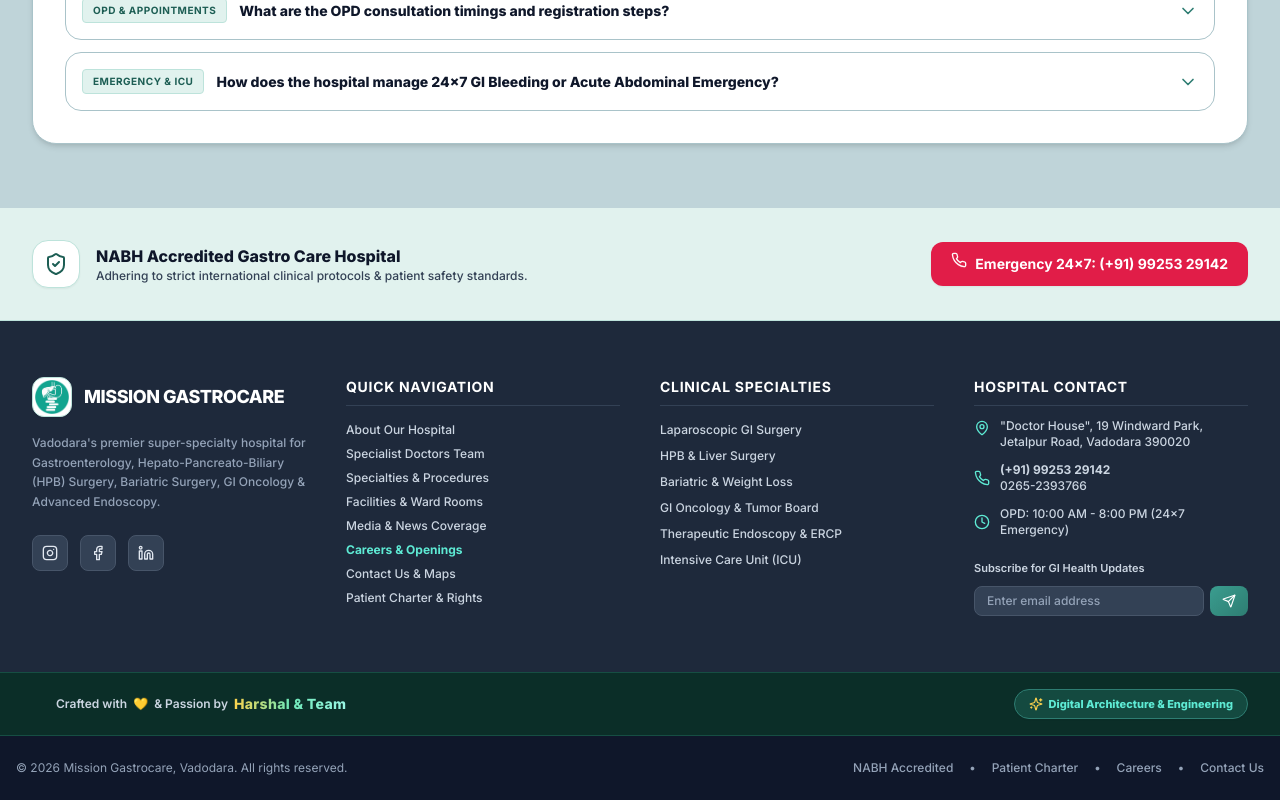
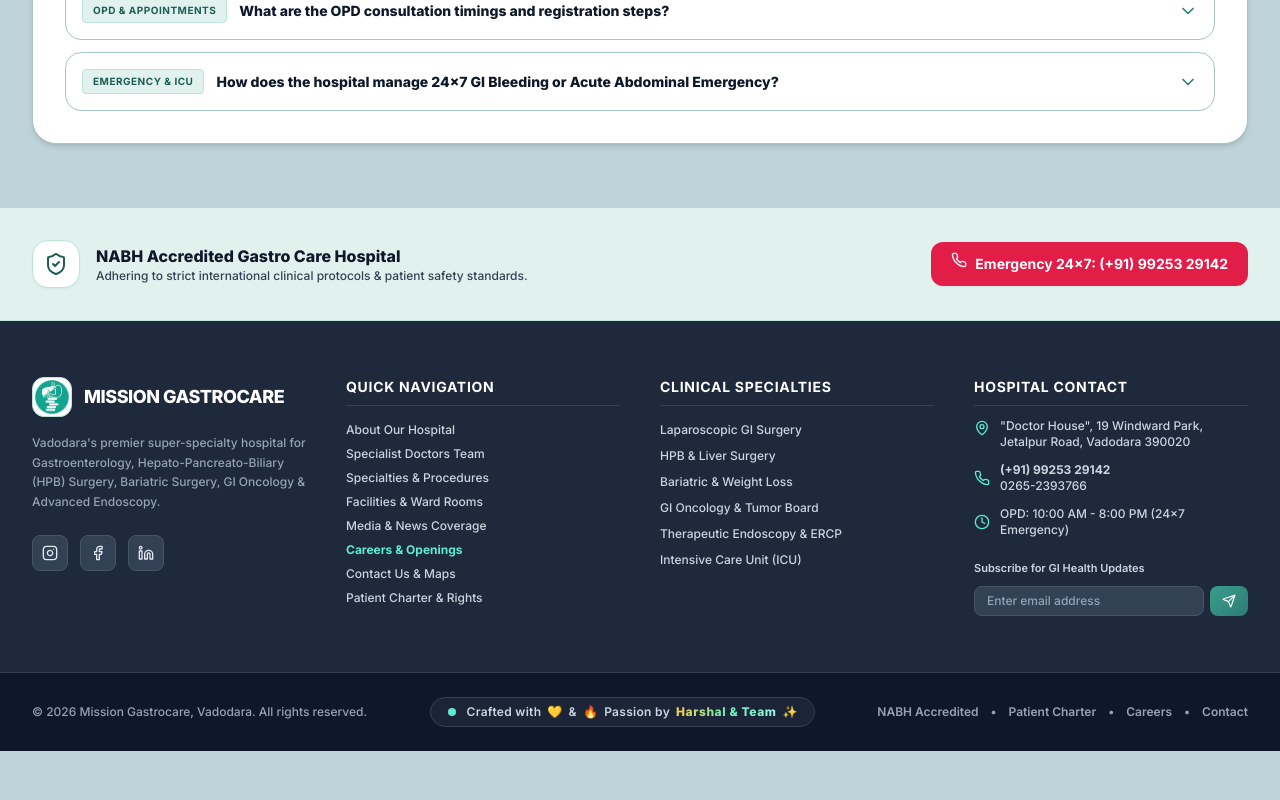
Before and after one commit to harshalg21/missionGastroCareHos_webapp, a React (Vite) app: page / in a window 1280 px wide. Shown: the part 6981-7781 px from the top of the page. After the commit the page ends 7732 px from the top, so only its background shows below. Built offline with nearby package versions, Linux system fonts and the light colour scheme.

Commit message:
style: Integrate Harshal & Team signature branding directly inside existing bottom footer bar with animated emojis & neon glow

```diff
--- a/src/components/Footer.tsx
+++ b/src/components/Footer.tsx
@@ -8,9 +8,7 @@
   Instagram,
   Facebook,
   Linkedin,
-  Send,
-  Sparkles,
-  Heart
+  Send
 } from 'lucide-react';
 
 export default function Footer() {
@@ -203,51 +201,45 @@
 
       </div>
 
-      {/* High-Impact Creator & Branding Showcase Bar */}
-      <div className="bg-[#0B2E28] border-t border-b border-[#164E43] py-4 px-4 sm:px-6 lg:px-8">
-        <div className="max-w-7xl mx-auto flex flex-col sm:flex-row items-center justify-between gap-4 text-xs">
+      {/* Bottom Legal & Harshal & Team Signature Branding Bar */}
+      <div className="bg-[#0F172A] border-t border-[#334155] py-6 px-4 sm:px-6 lg:px-8 text-xs text-[#94A3B8]">
+        <div className="max-w-7xl mx-auto flex flex-col lg:flex-row items-center justify-between gap-4">
 
-          <div className="flex items-center gap-3 group/creator cursor-default">
-            <div className="relative flex h-3 w-3 items-center justify-center">
+          {/* Left: Copyright */}
+          <p className="shrink-0 font-medium text-center lg:text-left">
+            © {new Date().getFullYear()} Mission Gastrocare, Vadodara. All rights reserved.
+          </p>
+
+          {/* Center: Harshal & Team Signature Branding Badge (Placed directly inside existing footer!) */}
+          <div className="flex items-center gap-2.5 group/signature cursor-default px-4 py-1.5 rounded-full bg-[#1E293B]/80 border border-[#334155] hover:border-[#5EEAD4] hover:bg-[#0B2E28] hover:shadow-[0_0_20px_rgba(94,234,212,0.3)] transition-all duration-300">
+            <span className="relative flex h-2.5 w-2.5 items-center justify-center">
               <span className="animate-ping absolute inline-flex h-full w-full rounded-full bg-emerald-400 opacity-75"></span>
-              <span className="relative inline-flex rounded-full h-2 h-2 bg-[#5EEAD4]"></span>
-            </div>
-
-            <p className="text-slate-300 font-semibold transition-all group-hover/creator:text-white flex items-center gap-1.5 flex-wrap">
+              <span className="relative inline-flex rounded-full h-2 w-2 bg-[#5EEAD4]"></span>
+            </span>
+            <p className="text-slate-300 font-semibold text-xs tracking-wide transition-colors group-hover/signature:text-white flex items-center gap-1.5">
               <span>Crafted with</span>
-              <span className="text-amber-400 font-extrabold inline-flex items-center gap-1 group-hover/creator:scale-125 transition-transform duration-300">
-                💛
-              </span>
-              <span>&amp; Passion by</span>
-              <span className="font-extrabold text-transparent bg-clip-text bg-gradient-to-r from-amber-300 via-emerald-300 to-teal-200 group-hover/creator:from-amber-200 group-hover/creator:via-emerald-200 group-hover/creator:to-white text-sm tracking-wide group-hover/creator:drop-shadow-[0_0_12px_rgba(94,234,212,0.5)] transition-all">
+              <span className="inline-block group-hover/signature:scale-125 group-hover/signature:rotate-12 transition-transform duration-300">💛</span>
+              <span>&amp;</span>
+              <span className="inline-block group-hover/signature:scale-125 group-hover/signature:-rotate-12 transition-transform duration-300">🔥</span>
+              <span>Passion by</span>
+              <span className="font-extrabold text-transparent bg-clip-text bg-gradient-to-r from-amber-300 via-emerald-300 to-teal-200 group-hover/signature:from-amber-200 group-hover/signature:via-emerald-200 group-hover/signature:to-white text-xs tracking-wider group-hover/signature:drop-shadow-[0_0_10px_rgba(94,234,212,0.6)] transition-all">
                 Harshal &amp; Team
               </span>
+              <span className="inline-block group-hover/signature:scale-125 transition-transform duration-300">✨</span>
             </p>
           </div>
 
-          <div className="flex items-center gap-2">
-            <span className="px-3.5 py-1.5 rounded-full text-[11px] font-extrabold bg-[#164E43]/90 border border-[#2E7D72] text-[#5EEAD4] shadow-sm hover:border-[#5EEAD4] hover:shadow-[0_0_15px_rgba(94,234,212,0.3)] transition-all flex items-center gap-1.5">
-              <Sparkles className="w-3.5 h-3.5 text-amber-300" />
-              <span>Digital Architecture &amp; Engineering</span>
-            </span>
+          {/* Right: Quick Links */}
+          <div className="flex items-center gap-3 text-[#94A3B8] text-xs font-semibold shrink-0">
+            <span>NABH Accredited</span>
+            <span>•</span>
+            <Link to="/patient-rights" className="hover:text-[#5EEAD4] transition-colors">Patient Charter</Link>
+            <span>•</span>
+            <Link to="/careers" className="hover:text-[#5EEAD4] transition-colors">Careers</Link>
+            <span>•</span>
+            <Link to="/contact" className="hover:text-[#5EEAD4] transition-colors">Contact</Link>
           </div>
 
-        </div>
-      </div>
-
-      {/* Bottom Legal Bar */}
-      <div className="bg-[#0F172A] py-6 px-4 text-center text-xs text-[#94A3B8]">
-        <div className="max-w-7xl mx-auto flex flex-col sm:flex-row items-center justify-between gap-4">
-          <p>© {new Date().getFullYear()} Mission Gastrocare, Vadodara. All rights reserved.</p>
-          <div className="flex items-center gap-4 text-[#94A3B8] text-xs font-medium">
-            <span>NABH Accredited</span>
-            <span>•</span>
-            <Link to="/patient-rights" className="hover:text-[#5EEAD4]">Patient Charter</Link>
-            <span>•</span>
-            <Link to="/careers" className="hover:text-[#5EEAD4]">Careers</Link>
-            <span>•</span>
-            <Link to="/contact" className="hover:text-[#5EEAD4]">Contact Us</Link>
-          </div>
         </div>
       </div>
     </footer>
```
